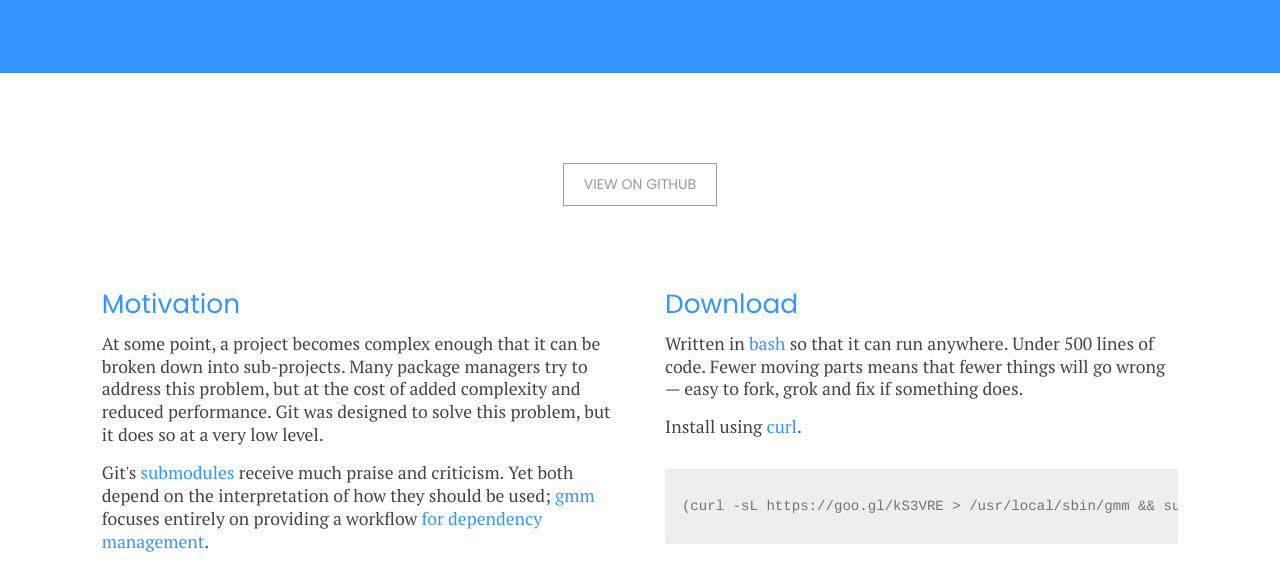
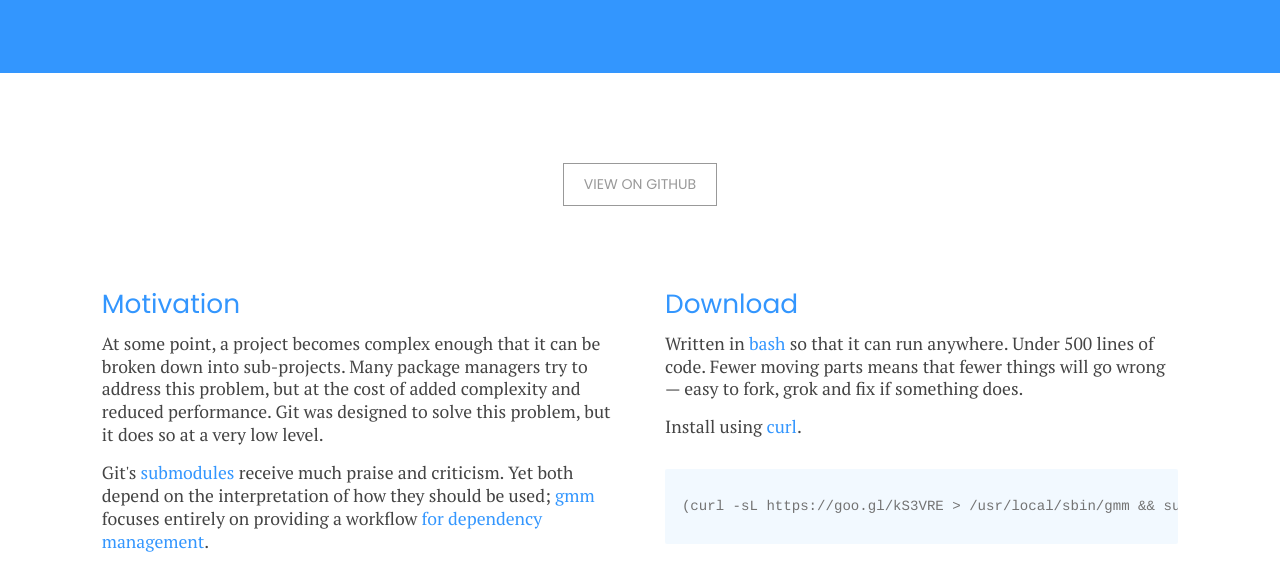
Before and after one commit to heapwolf/gmm, a plain HTML site: page index.html in a window 1280 px wide. Shown: the part 327-893 px from the top of the page. Drawn offline with Linux system fonts and the light colour scheme.

Commit message:
update styles

```diff
--- a/index.html
+++ b/index.html
@@ -95,7 +95,7 @@
         margin: 30px 0;
         padding: 10px 0;
         overflow: auto;
-        background-color: #eee;
+        background-color: rgba(77, 163, 254, 0.07);
       }
 
       pre code {
```
